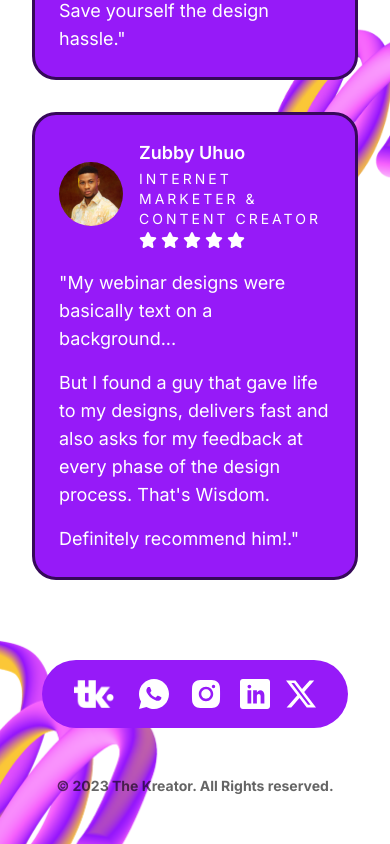
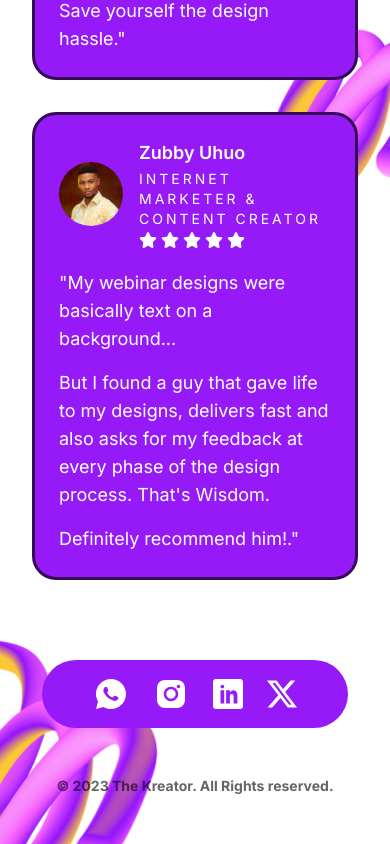
Before and after one commit to TheAce74/TheKreatorPortfolio, a React (Vite) app: page / in a window 390 px wide. Shown: the part 4801-5645 px from the top of the page. Built offline with nearby package versions, Linux system fonts and the light colour scheme.

Commit message:
style: updated some styles

```diff
--- a/src/components/Footer.tsx
+++ b/src/components/Footer.tsx
@@ -15,12 +15,12 @@ export default function Footer() {
           draggable={false}
           width="86px"
           height="62px"
-          className="sm:w-14 w-10"
+          className="md:block w-14 hidden"
         />
         <ul
           role="list"
           aria-label="social links"
-          className="flex items-center gap-4"
+          className="flex items-center justify-center md:justify-right w-full md:w-max gap-6 md:gap-4"
         >
           <li aria-label="whatsapp">
             <a
```
